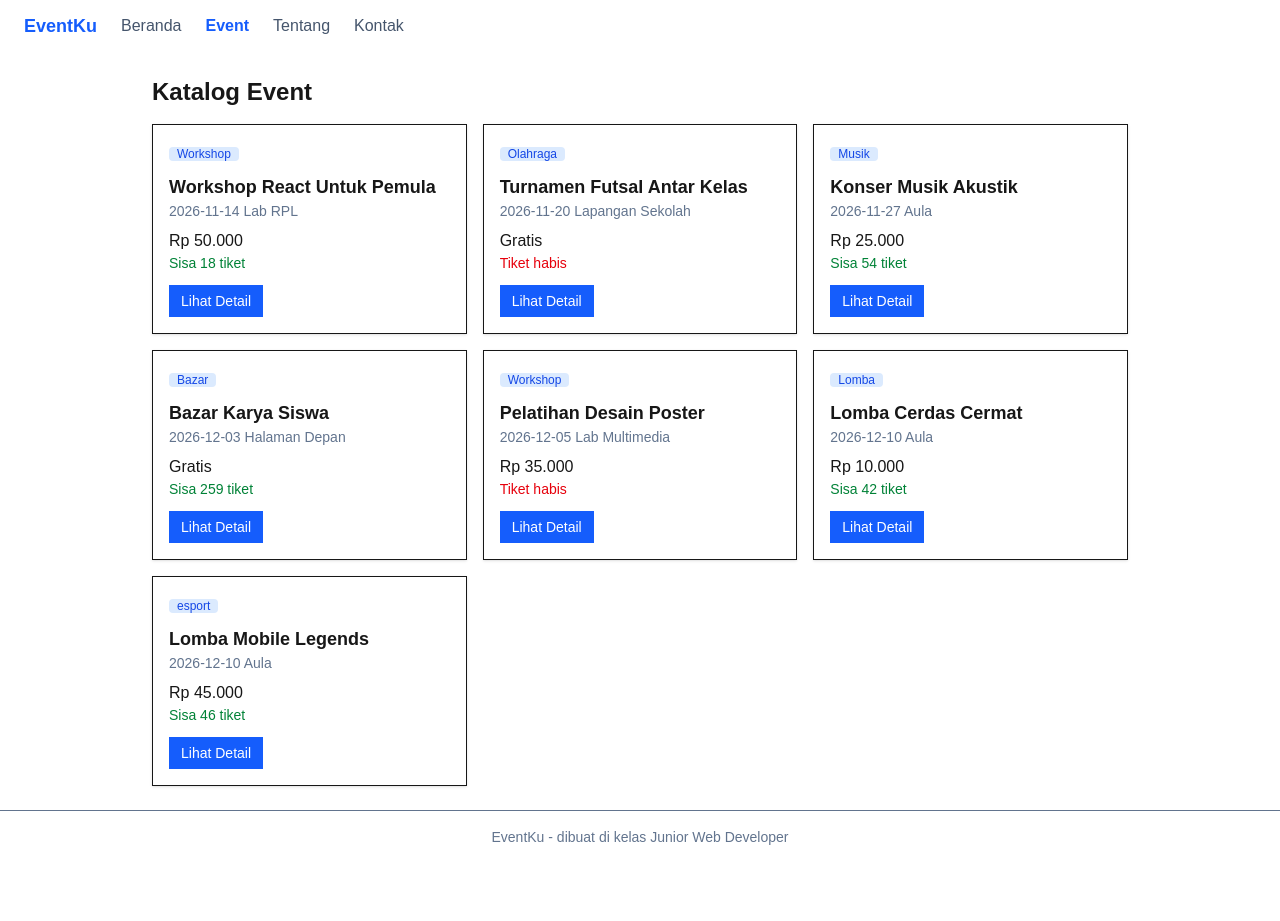
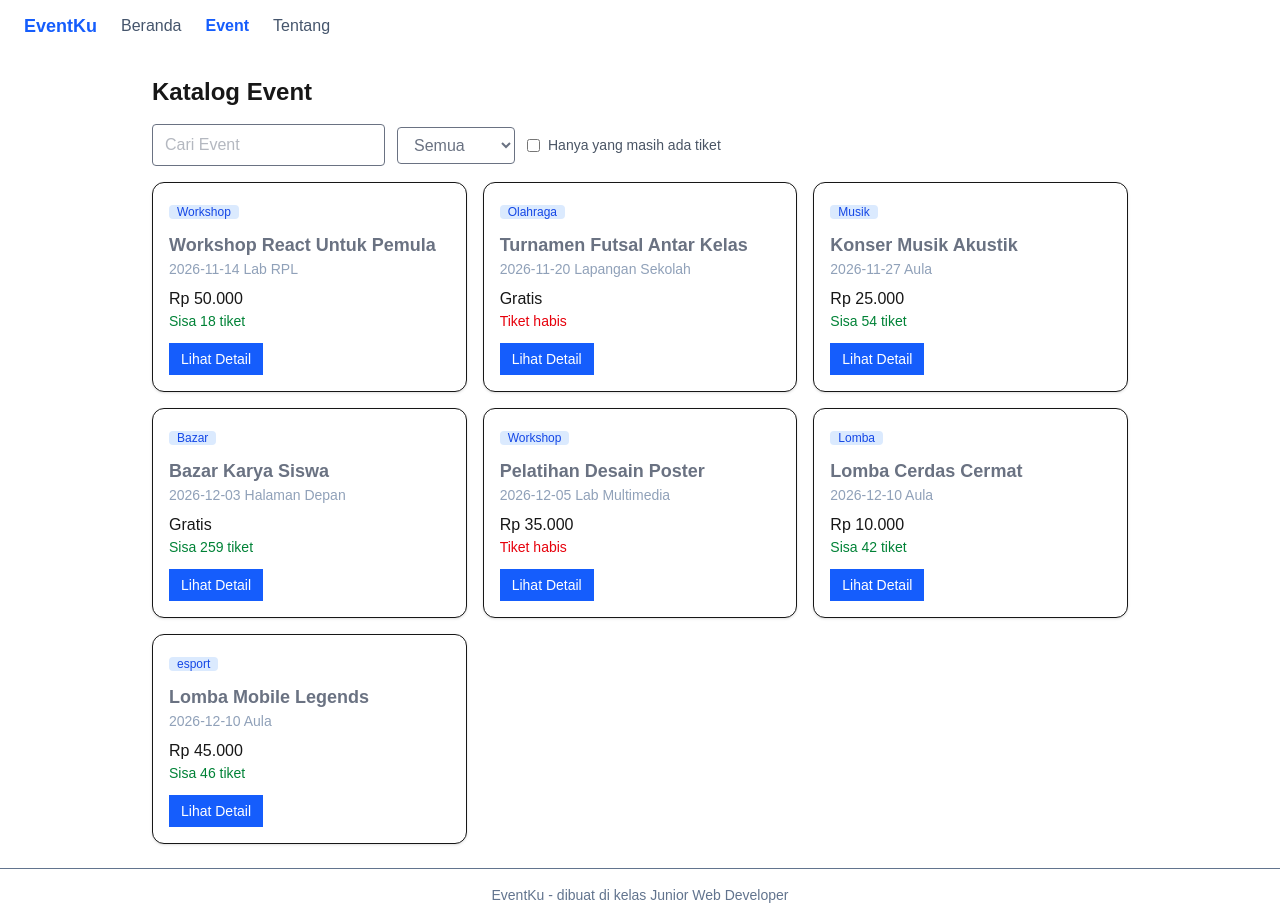
Before and after one commit to favhrrafa/latihan-nextjs, a Next.js app: page /event in a window 1280 px wide. Before the commit the page ends 863 px from the top, so only its background shows below. Built offline with nearby package versions, Linux system fonts and the light colour scheme.

Commit message:
feat: misi 5 - useState

```diff
--- a/app/event/[id]/not-found.tsx
+++ b/app/event/[id]/not-found.tsx
@@ -4,7 +4,7 @@ export default function EventTidakAda() {
     return (
         <div className="py-16 text-center">
             <h1 className="text-2xl font-bold">Event tidak ditemukan</h1>
-            <p className="mt-2 text-slate-600">Mungkin event ini sudah dihapus atau alamatnya salah</p>
+            <p className="mt-2 text-gray-600">Mungkin event ini sudah dihapus atau alamatnya salah</p>
             <Link href="/event" className="mt-4 inline-block text-blue-600 hover:undearline">Kembali ke katalog</Link>
         </div>
     )
--- a/app/event/[id]/page.tsx
+++ b/app/event/[id]/page.tsx
@@ -10,7 +10,7 @@ export default async function Detail({params}: PageProps<"/event/[id]">) {
     return (
         <article className="rounded-xl border bg-white p-6">
             <span className="rounded bg-blue-100 px-2 py-0/5 text-xs text-blue-700">{event.kategori}</span>
-            <h1 className="mt-2 text-3xl font-bold">{event.judul}</h1>
+            <h1 className="mt-2 text-3xl font-bold text-gray-600">{event.judul}</h1>
             <p className="mt-1 text-slate-500">
                 {event.tanggal} - {event.lokasi}
             </p>
--- a/app/event/page.tsx
+++ b/app/event/page.tsx
@@ -1,16 +1,11 @@
 import { events } from "@/data/events";
-import KartuEvent from "@/components/KartuEvent";
+import KatalogInteraktif from "@/components/KatalogInteraktif";
 
 export default function Kataglog() {
-    return (
-        <div>
-            <h1 className="mb-4 text-2xl font-bold">Katalog Event</h1>
-            <div className="grid gap-4 sm:grid-cols-2 lg:grid-cols-3">
-                {events.map((e) => (
-                    <KartuEvent key={e.id} event={e}></KartuEvent>
-                ))}
-            </div>
-
-        </div>
-    )
+  return (
+    <div>
+      <h1 className="mb-4 text-2xl font-bold">Katalog Event</h1>
+        <KatalogInteraktif events={events}></KatalogInteraktif>
+    </div>
+  );
 }
--- a/app/katalog/page.tsx
+++ /dev/null
@@ -1,3 +0,0 @@
-export default function A() {
-    return <h1>Tes</h1>;
-}
--- a/app/kontak/page.tsx
+++ b/app/kontak/page.tsx
@@ -0,0 +1,9 @@
+
+
+export default function Kontak() {
+    return (
+        <div>
+
+        </div>
+    )
+}
--- a/components/KartuEvent.tsx
+++ b/components/KartuEvent.tsx
@@ -6,11 +6,11 @@ export default function KartuEvent({event}: {event: Event}) {
     const sisa = event.kuota - event.terisi
 
     return (
-        <div className="rounder-xl border bg-white p-4 shadow-sm">
+        <div className="rounded-xl border bg-white p-4 shadow-sm">
             <span className="rounded bg-blue-100 px-2 py0.5 text-xs text-blue-700">{event.kategori}</span>
-            <h3 className="mt-2 text-lg font-semibold">{event.judul}</h3>
-            <p className="text-sm text-slate-500">{event.tanggal} {event.lokasi}</p>
-            <p className="mt-2 font-medium">{rupiah(event.harga)}</p>
+            <h3 className="mt-2 text-lg font-bold text-gray-500">{event.judul}</h3>
+            <p className="text-sm text-slate-400">{event.tanggal} {event.lokasi}</p>
+            <p className="mt-2 font-medium text-gray-450">{rupiah(event.harga)}</p>
             <p className = {sisa === 0 ? "text-sm text-red-600" : "text-sm text-green-700"}> {sisa === 0 ? "Tiket habis" : `Sisa ${sisa} tiket`}</p>
             <Link href={`/event/${event.id}`} className="mt-3 inline-block rounder bg-blue-600 px-3 py-1.5 text-sm text-white hover:bg-blue-700">Lihat Detail</Link>
         </div>
--- /dev/null
+++ b/components/KatalogInteraktif.tsx
@@ -0,0 +1,62 @@
+"use client";
+import { useState } from "react";
+import type { Event } from "@/data/events";
+import KartuEvent from "./KartuEvent";
+
+export default function KatalogInteraktif({ events }: { events: Event[] }) {
+  const [cari, setCari] = useState("");
+  const [kategori, setKategori] = useState("Semua");
+  const [hanyaAdaTiket, setHanyaAdaTiket] = useState(false);
+
+  const daftarKategori = ["Semua", ...new Set(events.map((e) => e.kategori))];
+
+  const hasil = events.filter(
+    (e) =>
+      e.judul.toLowerCase().includes(cari.toLowerCase()) &&
+      (kategori === "Semua" || e.kategori === kategori) &&
+      (!hanyaAdaTiket || e.kuota - e.terisi > 0)
+  );
+
+  return (
+    <div>
+      <div className="mb-4 flex flex-wrap gap-3 items-center">
+        <input
+          value={cari}
+          onChange={(e) => setCari(e.target.value)}
+          placeholder="Cari Event"
+          className="rounded border bg-white px-3 py-2 text-gray-500"
+        />
+
+        <select
+          value={kategori}
+          onChange={(e) => setKategori(e.target.value)}
+          className="rounded border bg-white px-3 py-2 text-gray-500"
+        >
+          {daftarKategori.map((k) => (
+            <option key={k}>{k}</option>
+          ))}
+        </select>
+
+        <label className="flex items-center gap-2 text-sm text-gray-600 cursor-pointer">
+          <input
+            type="checkbox"
+            checked={hanyaAdaTiket}
+            onChange={(e) => setHanyaAdaTiket(e.target.checked)}
+            className="rounded"
+          />
+          Hanya yang masih ada tiket
+        </label>
+      </div>
+
+      {hasil.length === 0 ? (
+        <p className="text-slate-500">Tidak ada event yang cocok</p>
+      ) : (
+        <div className="grid gap-4 sm:grid-cols-2 lg:grid-cols-3">
+          {hasil.map((e) => (
+            <KartuEvent key={e.id} event={e}></KartuEvent>
+          ))}
+        </div>
+      )}
+    </div>
+  );
+}
--- a/components/Navbar.tsx
+++ b/components/Navbar.tsx
@@ -7,7 +7,7 @@ const menu = [
   {href: "/", text:"Beranda"},
   {href: "/event", text:"Event"},
   {href: "/tentang", text:"Tentang"},
-  {href: "/kontak", text:"Kontak"},
+  // {href: "/kontak", text:"Kontak"},
 ]
 export default function Navbar() {
   const pathname = usePathname();
```
